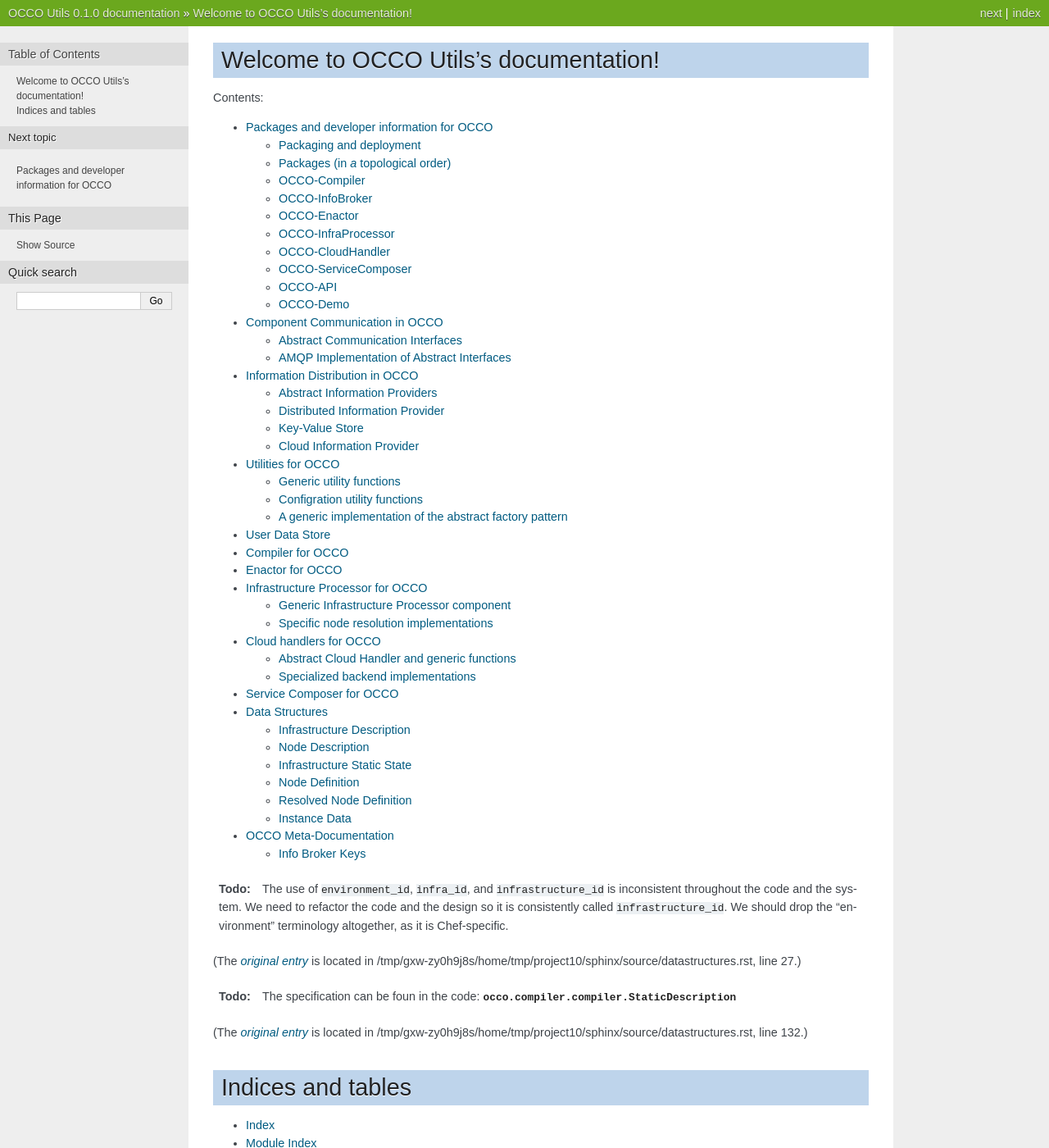
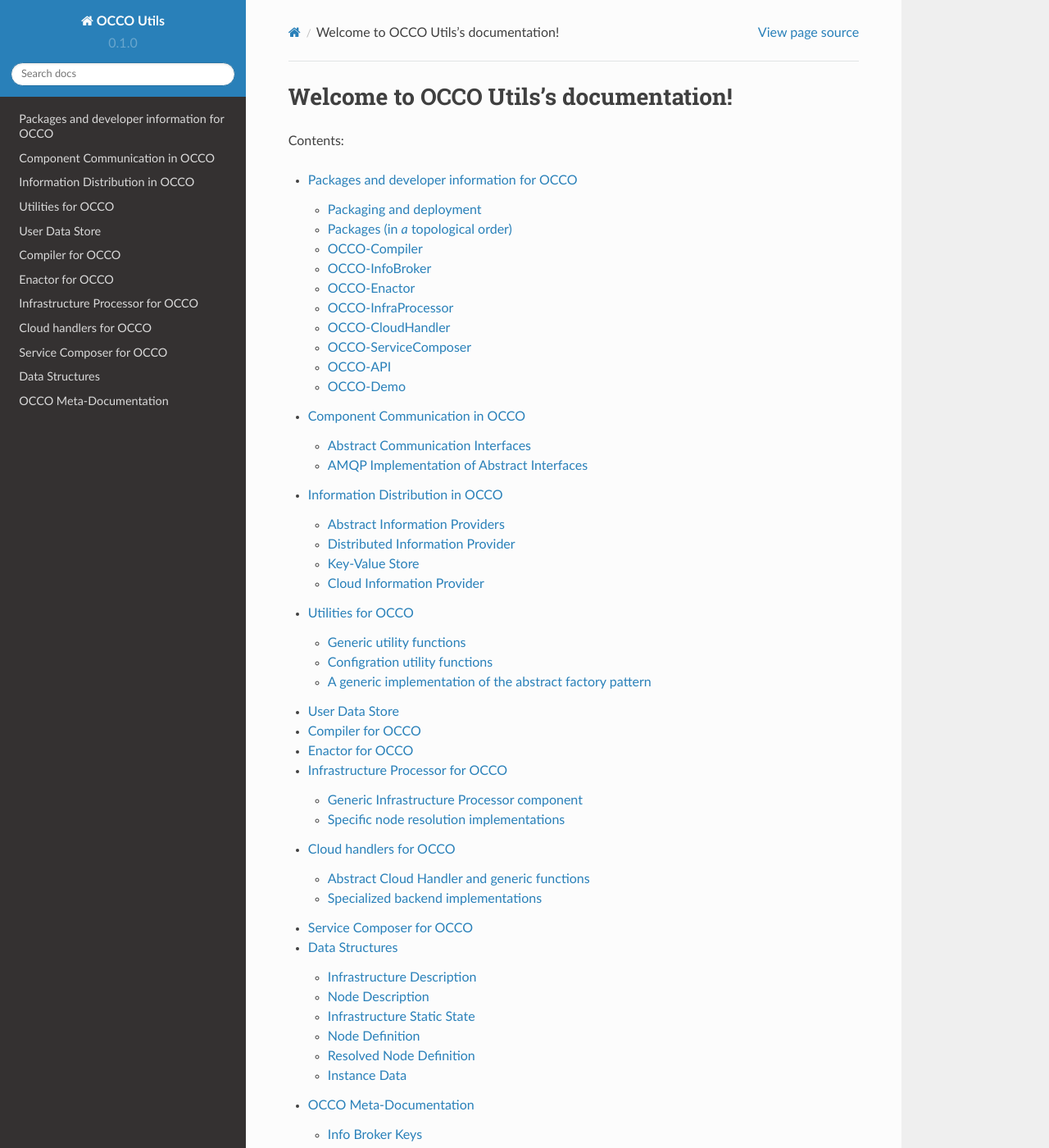
Before and after one commit to occopus/docs, a Sphinx documentation site: the page built from sphinx/source/index.rst, in a window 1280 px wide and 1400 px high. Shown: the whole window at 82% size. Built offline with Sphinx 7.4.7 and the Read the Docs theme 2.0.0, drawn with Linux system fonts in a browser that asks for light colours; formulas are drawn with MathJax 3; some of the changed text lies outside the part shown.

Commit message:
Change theme to RTD

```diff
--- a/sphinx/requirements-local.txt
+++ b/sphinx/requirements-local.txt
@@ -7,6 +7,7 @@ MarkupSafe==0.23
 Pygments==2.0.1
 Sphinx==1.2.3
 docutils==0.12
+sphinx_rtd_theme
 
 PyYAML==3.11
 argparse==1.2.1
--- a/sphinx/source/conf.py
+++ b/sphinx/source/conf.py
@@ -14,6 +14,7 @@
 
 import sys
 import os
+import sphinx_rtd_theme
 
 # If extensions (or modules to document with autodoc) are in another directory,
 # add these directories to sys.path here. If the directory is relative to the
@@ -108,7 +109,7 @@ keep_warnings = True
 
 # The theme to use for HTML and HTML Help pages.  See the documentation for
 # a list of builtin themes.
-html_theme = 'nature'
+html_theme = 'sphinx_rtd_theme'
 #html_theme = 'default' # Used for debugging the documentation (working and
                        # not-working links are indistinguishable in the nature
                        # theme. But this is not OK for the final output, as
@@ -120,7 +121,7 @@ html_theme = 'nature'
 #html_theme_options = {}
 
 # Add any paths that contain custom themes here, relative to this directory.
-#html_theme_path = []
+html_theme_path = [sphinx_rtd_theme.get_html_theme_path()]
 
 # The name for this set of Sphinx documents.  If None, it defaults to
 # "<project> v<release> documentation".
```
